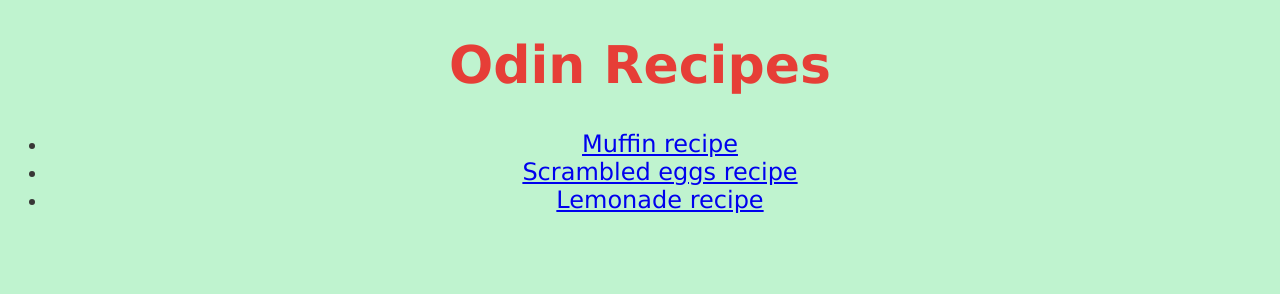
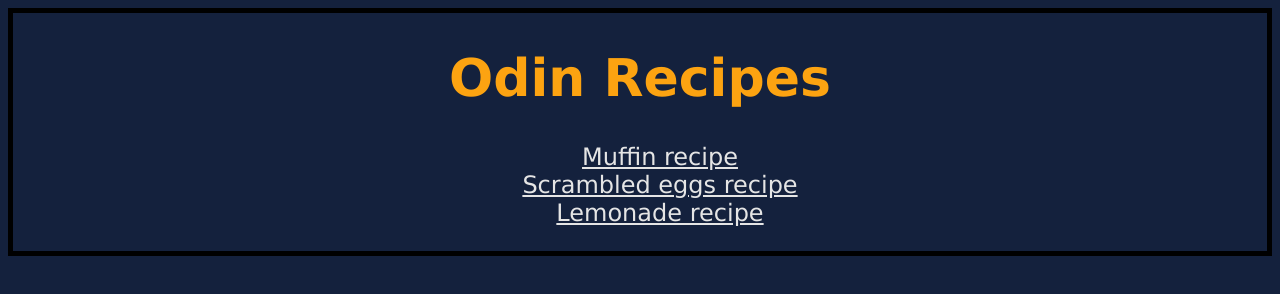
Before and after one commit to lobopa/odin-recipes, a plain HTML site: page index.html in a window 1280 px wide. Drawn offline with Linux system fonts and the light colour scheme.

Commit message:
Change colors and classes

```diff
--- a/index.html
+++ b/index.html
@@ -10,7 +10,7 @@
   <body>
     <div class="index">
       <h1>Odin Recipes</h1>
-      <ul>
+      <ul class="index-list">
         <li><a href="recipes/muffin.html">Muffin recipe</a></li>
         <li><a href="recipes/scrambled_eggs.html">Scrambled eggs recipe</a></li>
         <li><a href="recipes/lemonade.html">Lemonade recipe</a></li>
--- a/style.css
+++ b/style.css
@@ -1,26 +1,30 @@
 * {
-  background-color: rgb(191, 243, 207);
+  background-color: #14213d;
   font-family: Verdana, sans-serif;
   font-size: 24px;
+  color: #e5e5e5;
 }
 .index {
   text-align: center;
+  border: 5px solid #000;
 }
 h1 {
   font-size: 52px;
   font-weight: 800;
-  color: rgba(240, 16, 16, 0.8);
+  color: #fca311;
   text-align: center;
 }
 .ing,
 .steps {
-  color: rgba(240, 16, 16, 0.8);
+  color: #fca311;
 }
 li {
   font-size: 20px;
-  color: rgb(56, 54, 54);
 }
 .img {
   width: 300px;
   height: auto;
 }
+.index-list {
+  list-style: none;
+}
```
